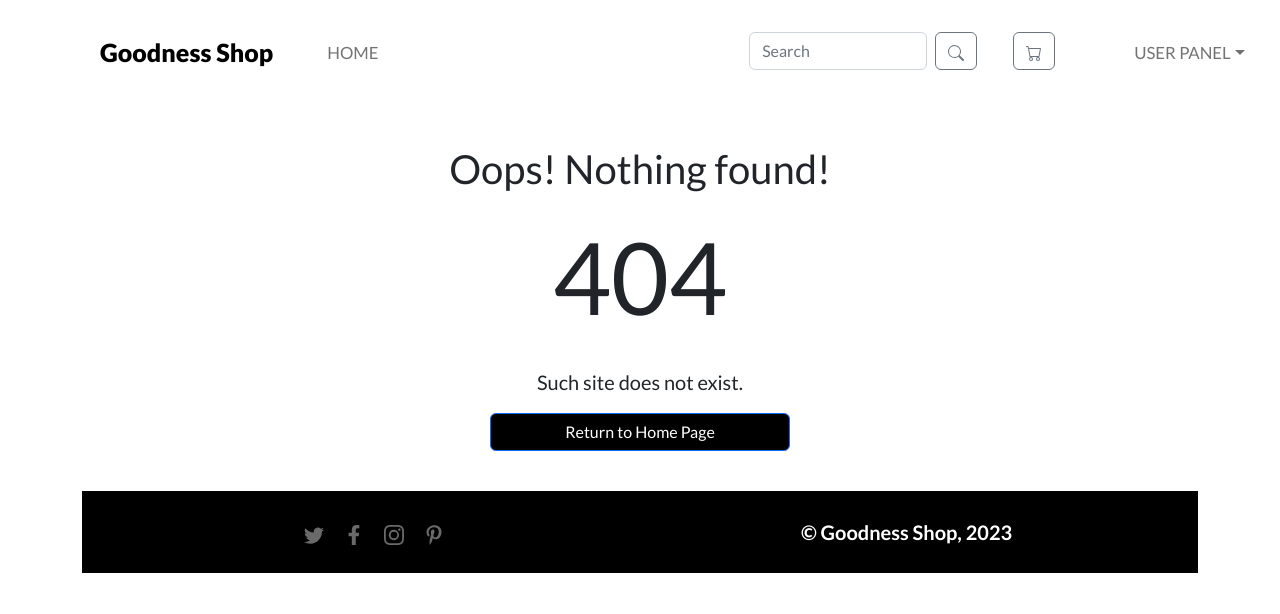
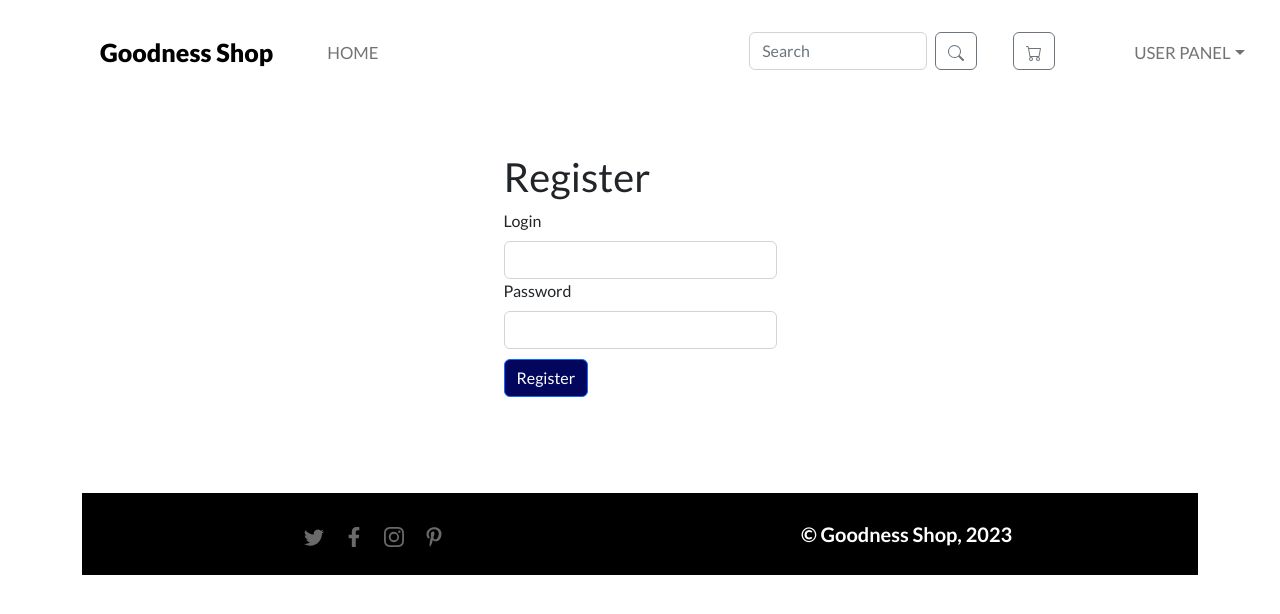
Before and after one commit to msedkiewicz/final-project-goodness-shop, a React (Create React App) app in the folder client/: page /register in a window 1280 px wide. Before the commit this address had no page. Shown: the top 614 px of the page. Built offline with nearby package versions, Linux system fonts and the light colour scheme.

Commit message:
Add Register page

```diff
--- a/client/src/App.js
+++ b/client/src/App.js
@@ -11,7 +11,7 @@ import NotFound from './components/pages/NotFound/NotFound';
 // import Cart from './components/views/cart/Cart';
 import Login from './components/pages/Logging/Login';
 import Logout from './components/pages/Logging/Logout';
-// import Register from './components/views/Register/Register';
+import Register from './components/pages/Register/Register';
 // import Summary from './components/views/Summary/Summary';
 import { addCart } from './redux/cartRedux';
 
@@ -42,8 +42,8 @@ function App() {
           <Route path="*" element={<NotFound />} />
           <Route path="/login" element={<Login />} />
           <Route path="/logout" element={<Logout />} />
-          {/* <Route path="/registerUser" element={<Register />} />
-          <Route path="/product/:id" element={<ProductPage />} />
+          <Route path="/register" element={<Register />} />
+          {/* <Route path="/product/:id" element={<ProductPage />} />
           <Route path="/cart" element={<Cart />} />
           <Route path="/order" element={<Order />} />
           <Route path="/summary" element={<Summary />} />
--- /dev/null
+++ b/client/src/components/pages/Register/Register.js
@@ -0,0 +1,97 @@
+import React, { useState } from 'react';
+import { Alert, Button, Container, Form, Spinner } from 'react-bootstrap';
+import { useDispatch, useSelector } from 'react-redux';
+import { useNavigate } from 'react-router-dom';
+import { addUser, getUserByLogin } from '../../../redux/userRedux';
+import styles from './Register.module.scss';
+
+const Register = () => {
+  const [login, setLogin] = useState('');
+  const [password, setPassword] = useState('');
+  const [status, setStatus] = useState(null);
+  const dispatch = useDispatch();
+  const userCheck = useSelector((state) => getUserByLogin(state, login));
+  const navigate = useNavigate();
+  const handleSubmit = (e) => {
+    e.preventDefault();
+    const data = { login, password };
+    if (login.length < 6 || password.length < 6) {
+      setStatus('loginWalidation');
+      return;
+    } else if (userCheck) {
+      setStatus('loginError');
+      return;
+    }
+    dispatch(addUser(data));
+    setStatus('success');
+    setTimeout(() => {
+      navigate('/loginUser');
+    }, 3000);
+  };
+
+  return (
+    <Container className={styles.container}>
+      <Form
+        className="col-12 col-sm-3 mx-auto my-5 pb-5"
+        onSubmit={handleSubmit}
+      >
+        <h1>Register</h1>
+        {status === 'success' && (
+          <Alert variant="success">
+            <Alert.Heading>Success!</Alert.Heading>
+            <p>You have been successfully registered! You can now log in...</p>
+          </Alert>
+        )}
+
+        {status === 'serverError' && (
+          <Alert variant="danger">
+            <Alert.Heading>Something went wrong...</Alert.Heading>
+            <p>Unexpected error.. Please try again!</p>
+          </Alert>
+        )}
+        {status === 'loginError' && (
+          <Alert variant="warning">
+            <Alert.Heading>Login already in use</Alert.Heading>
+            <p>You have to use other login.</p>
+          </Alert>
+        )}
+        {status === 'loginWalidation' && (
+          <Alert variant="warning">
+            <Alert.Heading>Login or password i to short</Alert.Heading>
+            <p>You must use at least 6 characters</p>
+          </Alert>
+        )}
+
+        {status === 'loading' && (
+          <Spinner animation="border" role="status" className="d-block mx-auto">
+            <span className="visually-hidden">Loading...</span>
+          </Spinner>
+        )}
+
+        <Form.Group>
+          <Form.Label>Login</Form.Label>
+          <Form.Control
+            type="text"
+            required={true}
+            value={login}
+            onChange={(e) => setLogin(e.target.value)}
+          ></Form.Control>
+        </Form.Group>
+        <Form.Group>
+          <Form.Label>Password</Form.Label>
+          <Form.Control
+            type="password"
+            required={true}
+            value={password}
+            onChange={(e) => setPassword(e.target.value)}
+          ></Form.Control>
+        </Form.Group>
+        <Button variant="primary" type="submit">
+          Register
+        </Button>
+      </Form>
+    </Container>
+  );
+};
+
+export default Register;
--- /dev/null
+++ b/client/src/components/pages/Register/Register.module.scss
@@ -0,0 +1,8 @@
+@import '../../../styles/global.scss';
+
+.container {
+  Button {
+    margin-top: 10px;
+    background-color: $color-dark-navy;
+  }
+}
```
